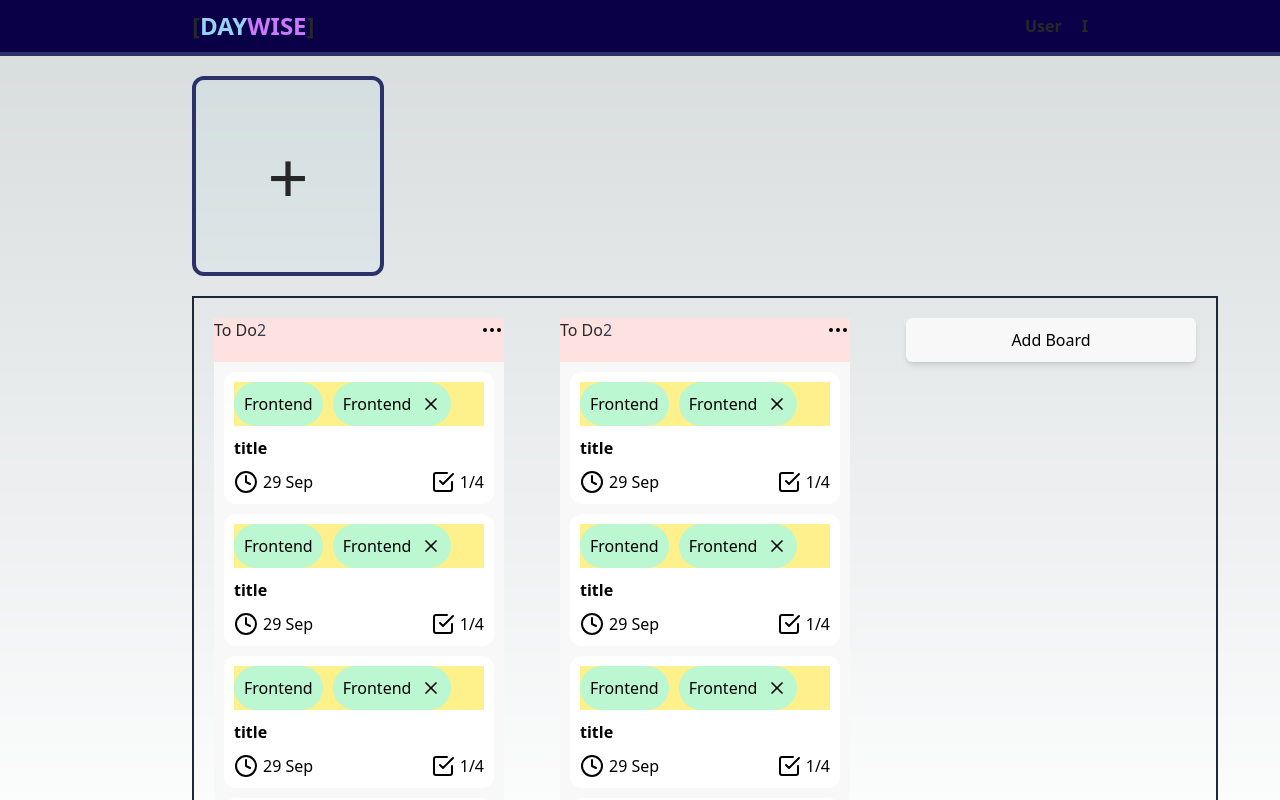
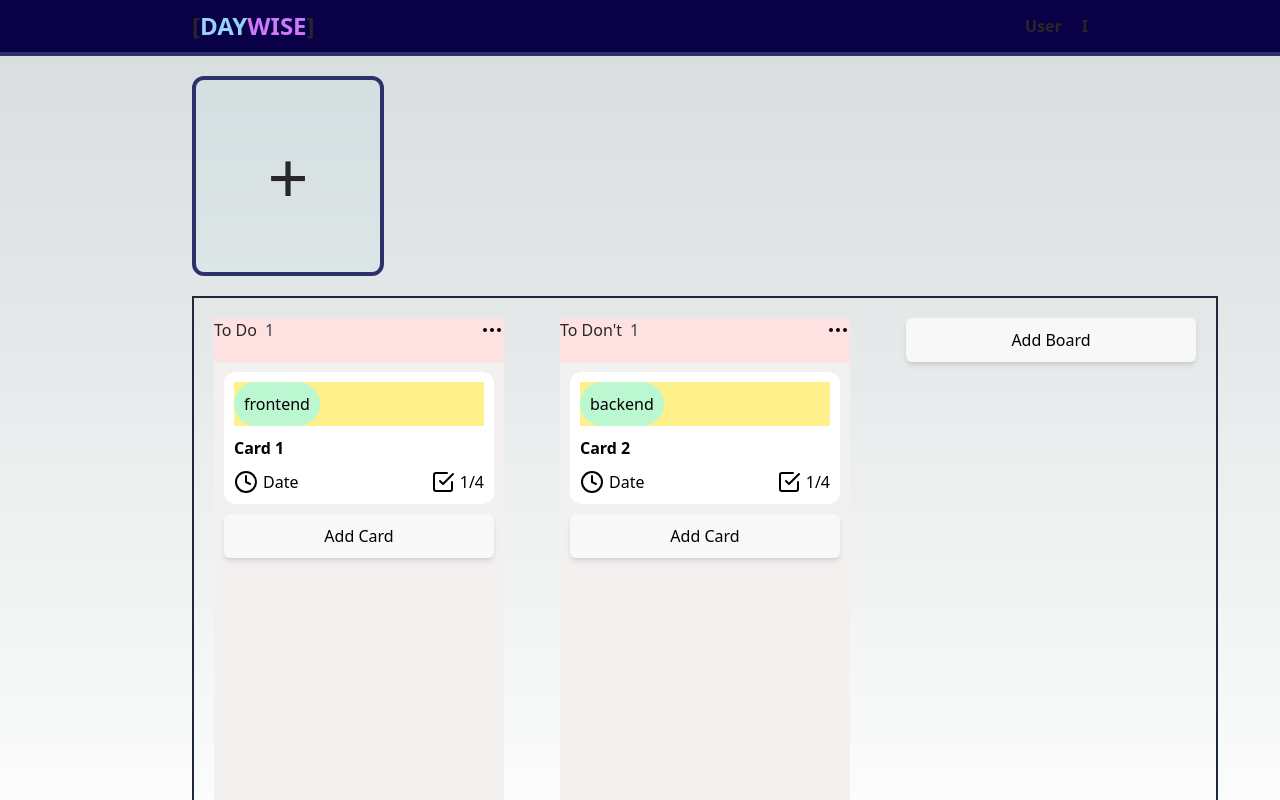
Before and after one commit to SumantxD/Daywise, a Next.js app: page /dashboard in a window 1280 px wide. Shown: the top 800 px of the page. Built offline with nearby package versions, Linux system fonts and the light colour scheme.

Commit message:
dynamic data injection added

```diff
--- a/components/Board/Board.jsx
+++ b/components/Board/Board.jsx
@@ -4,9 +4,11 @@ import Card from '../Card/Card'
 import Editable from '../Editable/Editable'
 import Dropdown from '../Dropdown/Dropdown'
 
-const Board = () => {
+const Board = (props) => {
 
     const [showDropdown, setShowDropdown] = useState(false)
+
+    // console.log(props)
 
 
   return (
@@ -15,8 +17,8 @@ const Board = () => {
             {/* board_top */}
             <div className=' flex'>
                 {/* board_top_title */}
-                <p className=' flex-1 flex align-middle'>
-                    To Do{' '}<span className=' text-slate-700'>2</span>
+                <p className=' flex-1 flex align-middle gap-[8px]'>
+                    {props.board?.title}<span className=' text-slate-700'>{` ${props.board?.cards?.length}`}</span>
                 </p>
 
                 {/* div_top_more */}
@@ -30,7 +32,7 @@ const Board = () => {
                         >
                             {/* board_dropdown */}
                             <div>
-                                <p>Delete Board</p>
+                                <p onClick={()=>props.removeBoard(props.board?.id)}>Delete Board</p>
                             </div>
                         </Dropdown>
                     }
@@ -38,14 +40,19 @@ const Board = () => {
 
             </div>
             {/* board_cards */}
-            <div className=' bg-[#f8f8f8] flex flex-col gap-[10px] p-[10px] border-b-[10px] overflow-y-auto h-full flex-1 scrollbar'>
-                <Card/>
-                <Card/>
-                <Card/>
-                <Card/>
+            <div className=' bg-[#f3f0f0] flex flex-col gap-[10px] p-[10px] border-b-[10px] overflow-y-auto h-full flex-1 scrollbar'>
+                {
+                    props.board?.cards?.map(item => <Card
+                        key={item.id}
+                        card={item}
+                        removeCard={props.removeCard}
+                        boardId={props.board?.id}
+                    />)
+                }
                 <Editable
                     text = "Add Card"
                     placeholder = "Enter Card Title"
+                    onSubmit={(value) => props.addCard(value,props.board?.id)}
                 />
             </div>
         </div>
--- a/components/Card/Card.jsx
+++ b/components/Card/Card.jsx
@@ -2,9 +2,13 @@ import React, { useState } from "react";
 import { CheckSquare, Clock, MoreHorizontal } from "react-feather";
 import Chip from "../Chip/Chip";
 import CardInfo from "./CardInfo/CardInfo";
+import Dropdown from "../Dropdown/Dropdown";
 
-const Card = () => {
+const Card = (props) => {
   const [showModal, setShowModal] = useState(false);
+  const [showDropdown, setShowDropdown] = useState(false)
+
+  // console.log(props.card.labels[0].text)
 
   return (
     <>
@@ -18,18 +22,35 @@ const Card = () => {
         <div className=" flex gap-[5px] bg-yellow-200">
           {/* card_top_lables */}
           <div className=" flex-1 flex gap-[10px]">
-            <Chip text="Frontend" color="green" />
-            <Chip close text="Frontend" color="green" />
+            {
+              props.card?.labels?.map((item,index)=>
+                <Chip key={index} text={item.text} color={item.color} />
+              )
+            }
           </div>
-          <MoreHorizontal className=" opacity-0 hover:opacity-100 transition-opacity duration-300" />
+          {/* card_top_more */}
+
+          <div onClick={() => setShowDropdown(true)}>
+            <MoreHorizontal className=" opacity-0 hover:opacity-100 transition-opacity duration-300" />
+            {
+              showDropdown && (
+                <Dropdown onClose={() => setShowDropdown(false)}>
+                  {/* card_dropdown */}
+                  <div>
+                    <p onClick={() => props.removeCard(props.card?.id,props.boardId)}>Delete Card</p>
+                  </div>
+                </Dropdown>
+              )
+            }
+          </div>
         </div>
         {/* card_title */}
-        <div className=" font-semibold">title</div>
+        <div className=" font-semibold">{props.card?.title}</div>
         {/* card_footer */}
         <div className=" flex justify-between items-center">
           <p className=" flex gap-[5px] items-center">
             <Clock />
-            29 Sep
+            {props.card?.date}
           </p>
           <p className=" flex gap-[5px] items-center">
             <CheckSquare />
--- a/components/Editable/Editable.jsx
+++ b/components/Editable/Editable.jsx
@@ -1,9 +1,10 @@
-import React, { useState } from 'react'
-import { X } from 'react-feather'
+import React, { useState } from "react";
+import { X } from "react-feather";
 
 const Editable = (props) => {
   const [showEdit, setShowEdit] = useState(false);
-  const [inputValue, setInputValue] = useState(props.default || "")
+  //in the onSubmit of form we will require the input value which can be kept track using useState
+  const [inputValue, setInputValue] = useState("");
 
   return (
     <>
@@ -14,24 +15,47 @@ const Editable = (props) => {
             className={` ${props.editClass || ""} flex flex-col gap-[10px]`}
             onSubmit={(event) => {
               event.preventDefault();
-              if (props.onSubmit) props.onSubmit();
+              if (props.onSubmit) props.onSubmit(inputValue);
+              setShowEdit(false)
+              setInputValue("")
             }}
           >
-            <input autoFocus type="text" placeholder={props.placeholder || "Enter Item"} defaultValue={props.text} className=' rounded-sm outline-none border-2 border-cyan-300 p-[10px]'/>
+            <input
+              autoFocus
+              type="text"
+              placeholder={props.placeholder || "Enter Item"}
+              value={inputValue}
+              onChange={(e) => setInputValue(e.target.value)}
+              className=" rounded-sm outline-none border-2 border-cyan-300 p-[10px]"
+            />
             {/* editable_edit_footer */}
-            <div className=' flex gap-[10px] items-center'>
-              <button type="submit" className=' outline-none border-none bg-cyan-500 hover:bg-cyan-700 transition-colors duration-200 p-[10px] rounded-md text-white'>{props.buttonText || "Add"}</button>
-              <X onClick={() => setShowEdit(false)} className=' cursor-pointer'/>
+            <div className=" flex gap-[10px] items-center">
+              <button
+                type="submit"
+                className=" outline-none border-none bg-cyan-500 hover:bg-cyan-700 transition-colors duration-200 p-[10px] rounded-md text-white"
+              >
+                {props.buttonText || "Add"}
+              </button>
+              <X
+                onClick={() => setShowEdit(false)}
+                className=" cursor-pointer"
+              />
             </div>
           </form>
         ) : (
           // editable_display
-          <p className={` ${props.displayClass || ""} bg-[#f8f8f8] rounded-md p-[10px] text-center hover:bg-[#ccc] transition-colors duration-200 cursor-default shadow-md`} onClick={() => setShowEdit(true)}>{props.text || "Add item"}</p>
+          <p
+            className={` ${
+              props.displayClass || ""
+            } bg-[#f8f8f8] rounded-md p-[10px] text-center hover:bg-[#ccc] transition-colors duration-200 cursor-default shadow-md`}
+            onClick={() => setShowEdit(true)}
+          >
+            {props.text || "Add item"}
+          </p>
         )}
       </div>
     </>
   );
 };
 
-
-export default Editable
+export default Editable;
--- a/pages/dashboard/index.js
+++ b/pages/dashboard/index.js
@@ -1,6 +1,6 @@
 import Board from '@/components/Board/Board'
 import Editable from '@/components/Editable/Editable'
-import React from 'react'
+import React, { useState } from 'react'
 
 /*
  we are planning to add a Kanban Board
@@ -27,23 +27,136 @@ import React from 'react'
 */
 
 const index = () => {
+
+
+  const [boards, setBoards] = useState([
+    {
+      id:Date.now() + Math.random()*2,
+      title:"To Do",
+      cards:[
+        {
+          id:Date.now()+Math.random(),
+          title:"Card 1",
+          tasks:[],
+          labels:[
+            {
+              text:"frontend",
+              color:"blue",
+            }
+          ],
+          desc:"apple and mango",
+          date:"Date",
+        }
+      ]
+    },
+    {
+      id:Date.now() + Math.random()*2,
+      title:"To Don't",
+      cards:[
+        {
+          id:Date.now()+Math.random(),
+          title:"Card 2",
+          tasks:[],
+          labels:[
+            {
+              text:"backend",
+              color:"brown"
+            }
+          ],
+          desc:"apple and mango",
+          date:"Date"
+        }
+      ]
+    }
+  ])
+
+  //we will create a card and push it inside a baord using it's id
+  const addCard = (title,bid) => {
+    const card = {
+      id:Date.now() + Math.random(),
+      title,
+      labels: [],
+      tasks: [],
+      date:"",
+      desc:"",
+    }
+
+    // now we will get the item index using it's id
+    const index = boards.findIndex(item=>item.id === bid)
+
+    //we did not get the board with the designaged id
+    if(index < 0) return;
+
+    const tempBoards = [...boards]
+    tempBoards[index].cards.push(card)
+    setBoards(tempBoards)
+
+  }
+
+  //for that we need the cardId and the boardId
+  const removeCard = (cid,bid) => {
+
+    const bIndex = boards.findIndex(item=>item.id === bid)
+    if(bIndex < 0) return;
+
+    //now in this board we will find the index of the required card
+    const cIndex = boards[bIndex].findIndex(item=>item.id === cid)
+    if(cIndex < 0) return;
+
+    //now that we have got the card we will delete it from the board
+    const tempBoards = [...boards]
+    tempBoards[bIndex].cards.splice(cIndex,1);
+
+    setBoards(tempBoards);
+  }
+
+  //now time to do the same for boards
+  const addBoard = (title) => {
+    setBoards([
+      ...boards,
+      {
+        id: Date.now() + Math.random(),
+        title,
+        cards:[],
+      },
+    ])
+  }
+
+  const removeBoard = (bid) => {
+
+    const tempBoards = boards.filter(item => item.id!==bid)
+    setBoards(tempBoards)
+  }
+
+
+
   return (
     <>
       {/* app_outer */}
-      <div className=' px-[15vw] h-[100vh] '>
+      <div className=' px-[15vw] h-[100vh]'>
         {/* <div className=' w-full h-[25vh] border-2 border-slate-800 mt-5 '> */}
         <div className=' w-full h-[25vh] mt-5 '>
           <div className=' w-[12rem] min-h-full bg-[#60daed0d] rounded-xl border-4 border-[#2c316a] flex items-center'> <p className='mx-auto text-7xl'>+</p></div>
         </div>
         {/* app_boards */}
         <div className=' min-w-fit flex gap-14 border-2 border-slate-800 mt-5 h-full p-[20px] pb-[5px]'>
-          <Board/>
-          <Board/>
+          {/* the function and data to remove board is here */}
+          {/* but the button to temove the board is inside board so we will have to pass it there */}
+          {
+            boards.map((item)=><Board
+              key = {item.id}
+              board = {item}
+              removeBoard = {removeBoard}
+              addCard = {addCard}
+              removeCard = {removeBoard}
+            />)
+          }
           {/* app_boards_board */}
           <div className=' min-w-[290px] w-[290px]'>
             <Editable
               text = "Add Board"
               placeholder = "Enter board title"
+              onSubmit={(value) => addBoard(value)}
             />
           </div>
         </div>
```
